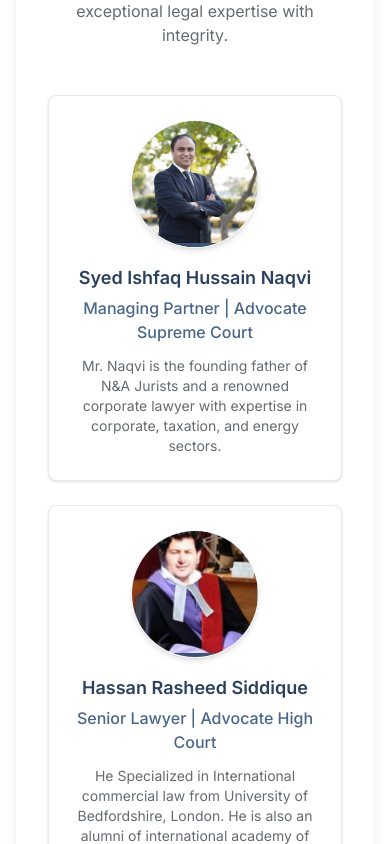
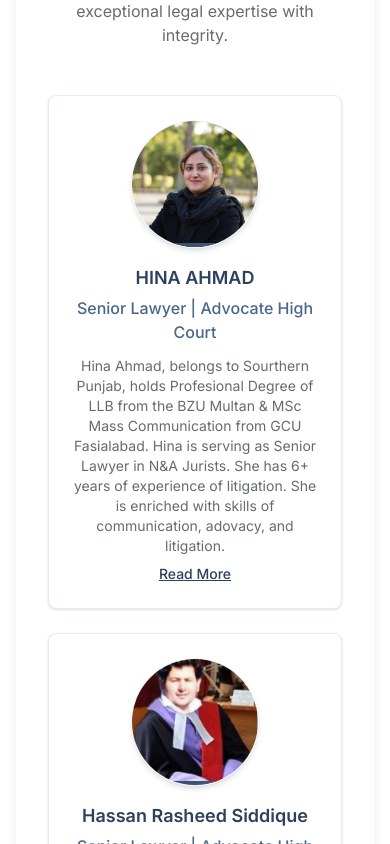
Before and after one commit to DEEMEZ/na-jurists, a Next.js app: page /about in a window 390 px wide. Shown: the part 2080-2924 px from the top of the page. Built offline with nearby package versions, Linux system fonts and the light colour scheme.

Commit message:
responsiveness

```diff
--- a/src/app/contact/page.tsx
+++ b/src/app/contact/page.tsx
@@ -36,21 +36,11 @@ export default function ContactPage() {
           {/* Form and Map Section */}
           <div className="mt-12 grid grid-cols-1 lg:grid-cols-2 gap-8">
             <div>
-              <h2 className="text-3xl font-bold text-[#2c415e] mb-6">Send Us a Message</h2>
-              <p className="text-[#666b6f] mb-8 max-w-lg">
-                Have questions about our services or need legal advice? Fill out the form below and
-                we'll get back to you within 24 hours.
-              </p>
               <ContactForm />
             </div>
 
             <div>
-              <h2 className="text-3xl font-bold text-[#2c415e] mb-6">Our Office</h2>
-              <p className="text-[#666b6f] mb-8 max-w-lg">
-                Visit us at our conveniently located office in Islamabad. We're available for
-                in-person consultations by appointment.
-              </p>
-              <div className="bg-white p-6 rounded-lg shadow-md">
+              <div className="bg-white p-13 rounded-lg shadow-md">
                 <MapLocation />
                 <div className="mt-4">
                   <h3 className="font-semibold text-[#2c415e]">Office Hours</h3>
--- a/src/components/Website/Cases/CasesHero.tsx
+++ b/src/components/Website/Cases/CasesHero.tsx
@@ -66,7 +66,7 @@ const CasesHero = () => {
             alt="N&A Jurists Case Studies"
             width={1920}
             height={600}
-            className="w-full object-cover h-[500px]"
+            className="w-full object-contain md:object-cover h-auto max-h-[500px]"
             priority
           />
 
--- a/src/components/Website/Cases/CasesList.tsx
+++ b/src/components/Website/Cases/CasesList.tsx
@@ -14,7 +14,7 @@ const CasesList = ({ cases, currentPage, totalPages, onPageChange }: CasesListPr
   }
 
   return (
-    <div className="overflow-x-auto pb-4"> {/* Added pb-4 for bottom padding */}
+    <div className="overflow-x-auto pb-4">
       <table className="min-w-full divide-y divide-gray-200">
         <thead className="bg-[#2c415e]">
           <tr>
@@ -79,26 +79,27 @@ const CasesList = ({ cases, currentPage, totalPages, onPageChange }: CasesListPr
       </table>
 
   {totalPages > 1 && (
-        <div className="flex justify-center mt-6 px-4 pb-2"> {/* Added pb-2 for extra bottom padding */}
+  <div className="flex justify-center mt-6 px-4 pb-2">
     <nav className="flex items-center gap-1">
       <button
         onClick={() => onPageChange(Math.max(1, currentPage - 1))}
         disabled={currentPage === 1}
         className="px-3 py-1 rounded-md border border-gray-300 text-[#2c415e] disabled:opacity-50 disabled:cursor-not-allowed text-sm"
+        aria-label="Previous page"
       >
-              Previous
+        &lt;
       </button>
 
-            {Array.from({ length: Math.min(5, totalPages) }, (_, i) => {
+      {Array.from({ length: Math.min(3, totalPages) }, (_, i) => {
         let pageNum;
-              if (totalPages <= 5) {
+        if (totalPages <= 3) {
           pageNum = i + 1;
-              } else if (currentPage <= 3) {
+        } else if (currentPage <= 2) {
           pageNum = i + 1;
-              } else if (currentPage >= totalPages - 2) {
-                pageNum = totalPages - 4 + i;
+        } else if (currentPage >= totalPages - 1) {
+          pageNum = totalPages - 2 + i;
         } else {
-                pageNum = currentPage - 2 + i;
+          pageNum = currentPage - 1 + i;
         }
 
         return (
@@ -112,7 +113,7 @@ const CasesList = ({ cases, currentPage, totalPages, onPageChange }: CasesListPr
         );
       })}
 
-            {totalPages > 5 && currentPage < totalPages - 2 && (
+      {totalPages > 3 && currentPage < totalPages - 1 && (
         <span className="px-3 py-1 text-sm text-[#666b6f]">...</span>
       )}
 
@@ -120,8 +121,9 @@ const CasesList = ({ cases, currentPage, totalPages, onPageChange }: CasesListPr
         onClick={() => onPageChange(Math.min(totalPages, currentPage + 1))}
         disabled={currentPage === totalPages}
         className="px-3 py-1 rounded-md border border-gray-300 text-[#2c415e] disabled:opacity-50 disabled:cursor-not-allowed text-sm"
+        aria-label="Next page"
       >
-              Next
+        &gt;
       </button>
     </nav>
   </div>
--- a/src/components/Website/HomePage/ManagingPartner.tsx
+++ b/src/components/Website/HomePage/ManagingPartner.tsx
@@ -1,8 +1,9 @@
 "use client";
 
-import { useEffect, useRef } from 'react';
+import Member1 from '@/assets/images/Member1.jpeg';
 import Image from 'next/image';
 import Link from 'next/link';
+import { useEffect, useRef } from 'react';
 
 const ManagingPartner = () => {
   const sectionRef = useRef<HTMLDivElement | null>(null);
@@ -49,12 +50,14 @@ const ManagingPartner = () => {
             {/* Image column */}
             <div className="flex justify-center">
               <div className="relative w-64 h-80 overflow-hidden rounded-lg shadow-lg border border-gray-100">
-                {/* This would be replaced with an actual image of the managing partner */}
-                <div className="absolute inset-0 bg-[#2c415e]/5 flex items-center justify-center">
-                  <div className="rounded-full bg-[#2c415e] text-white w-32 h-32 flex items-center justify-center text-4xl shadow-md">
-                    A.N.
-                  </div>
-                </div>
+                <Image
+                  src={Member1}
+                  alt="Syed Ishfaq Hussain Naqvi - Managing Partner"
+                  width={256}
+                  height={320}
+                  className="w-full h-full object-cover"
+                  quality={90}
+                />
                 {/* Stylish border accent */}
                 <div className="absolute bottom-0 left-0 right-0 h-1 bg-gradient-to-r from-[#2c415e] to-[#4a6789]"></div>
               </div>
@@ -74,7 +77,7 @@ const ManagingPartner = () => {
               {/* Meet Our Team Button */}
               <Link
                 href="/about#our-team"
-                prefetch={true} // Prefetch the About Us page
+                prefetch={true}
                 className="mt-6 inline-block rounded-full bg-[#2c415e] px-6 py-2 text-white font-medium transition-all duration-300 hover:bg-[#1a2a3e] hover:shadow-lg flex items-center"
               >
                 Meet Our Team <span className="ml-1">→</span>
--- a/src/components/Website/OurTeam/ourteam.tsx
+++ b/src/components/Website/OurTeam/ourteam.tsx
@@ -1,19 +1,20 @@
 "use client";
 
-import teamMember1 from '@/assets/images/Member1.jpeg';
 import teamMember2 from '@/assets/images/Member2.jpeg';
 import teamMember3 from '@/assets/images/Member3.jpeg';
+import teamMember4 from '@/assets/images/Member4.jpeg';
 import Image from 'next/image';
-import { useEffect, useRef } from 'react';
+import { useEffect, useRef, useState } from 'react';
 
 // Team members data with images
 const teamMembers = [
   {
     id: 1,
-    name: "Syed Ishfaq Hussain Naqvi",
-    title: "Managing Partner | Advocate Supreme Court",
-    bio: "Mr. Naqvi is the founding father of N&A Jurists and a renowned corporate lawyer with expertise in corporate, taxation, and energy sectors.",
-    image: teamMember1,
+    name: "HINA AHMAD",
+    title: "Senior Lawyer  | Advocate High Court",
+    shortBio: "Hina Ahmad, belongs to Sourthern Punjab, holds Profesional Degree of LLB from the BZU Multan & MSc Mass Communication from GCU Fasialabad. Hina is serving as Senior Lawyer in N&A Jurists. She has 6+ years of experience of litigation. She is enriched with skills of communication, adovacy, and litigation.",
+    fullBio: "Her areas of specialization encompass; Civil & Criminal Trials, Civil, Criminal & Service Appeals, ADR Processes (Negotiations, Arbitrations & Mediations), all kinds of Family Disputes, Writ Petitions & Intra Court Appeals, General Legal Research, and Drafting & Vetting of Legal Documents. She has handled many cases independently. She has attended National and International Conferences in Alternative Dispute Resolution (ADR). She performed her duties as Legal Head in NGOs and Penal Advocate in different departments.",
+    image: teamMember4,
     delay: 100,
   },
   {
@@ -36,6 +37,11 @@ const teamMembers = [
 
 const OurTeam = () => {
   const sectionRef = useRef<HTMLDivElement | null>(null);
+  const [expandedBio, setExpandedBio] = useState<number | null>(null);
+
+  const toggleBio = (id: number) => {
+    setExpandedBio(expandedBio === id ? null : id);
+  };
 
   // Scroll reveal animation
   useEffect(() => {
@@ -98,7 +104,7 @@ const OurTeam = () => {
                       width={128}
                       height={128}
                       className="object-cover w-full h-full"
-                      priority // Add priority for faster loading
+                      priority
                     />
                     <div className="absolute bottom-0 left-0 right-0 h-1 bg-gradient-to-r from-[#2c415e] to-[#4a6789]"></div>
                   </div>
@@ -109,7 +115,24 @@ const OurTeam = () => {
                   {member.name}
                 </h3>
                 <p className="text-[#4a6789] font-medium mb-3 text-center">{member.title}</p>
-                <p className="text-[#666b6f] text-sm text-center">{member.bio}</p>
+
+                {/* Bio with Read More functionality */}
+                <div className="text-[#666b6f] text-sm text-center">
+                  {member.id === 1 ? (
+                    <>
+                      <p>{member.shortBio}</p>
+                      {expandedBio === 1 && <p className="mt-2">{member.fullBio}</p>}
+                      <button
+                        onClick={() => toggleBio(1)}
+                        className="text-[#2c415e] hover:text-[#4a6789] font-medium mt-2 text-sm underline focus:outline-none"
+                      >
+                        {expandedBio === 1 ? 'Read Less' : 'Read More'}
+                      </button>
+                    </>
+                  ) : (
+                    <p>{member.bio}</p>
+                  )}
+                </div>
               </div>
             ))}
           </div>
```
Also changed, not shown: src/assets/images/Member4.jpeg (added). Lines whose indentation alone changed are shown as unchanged.
